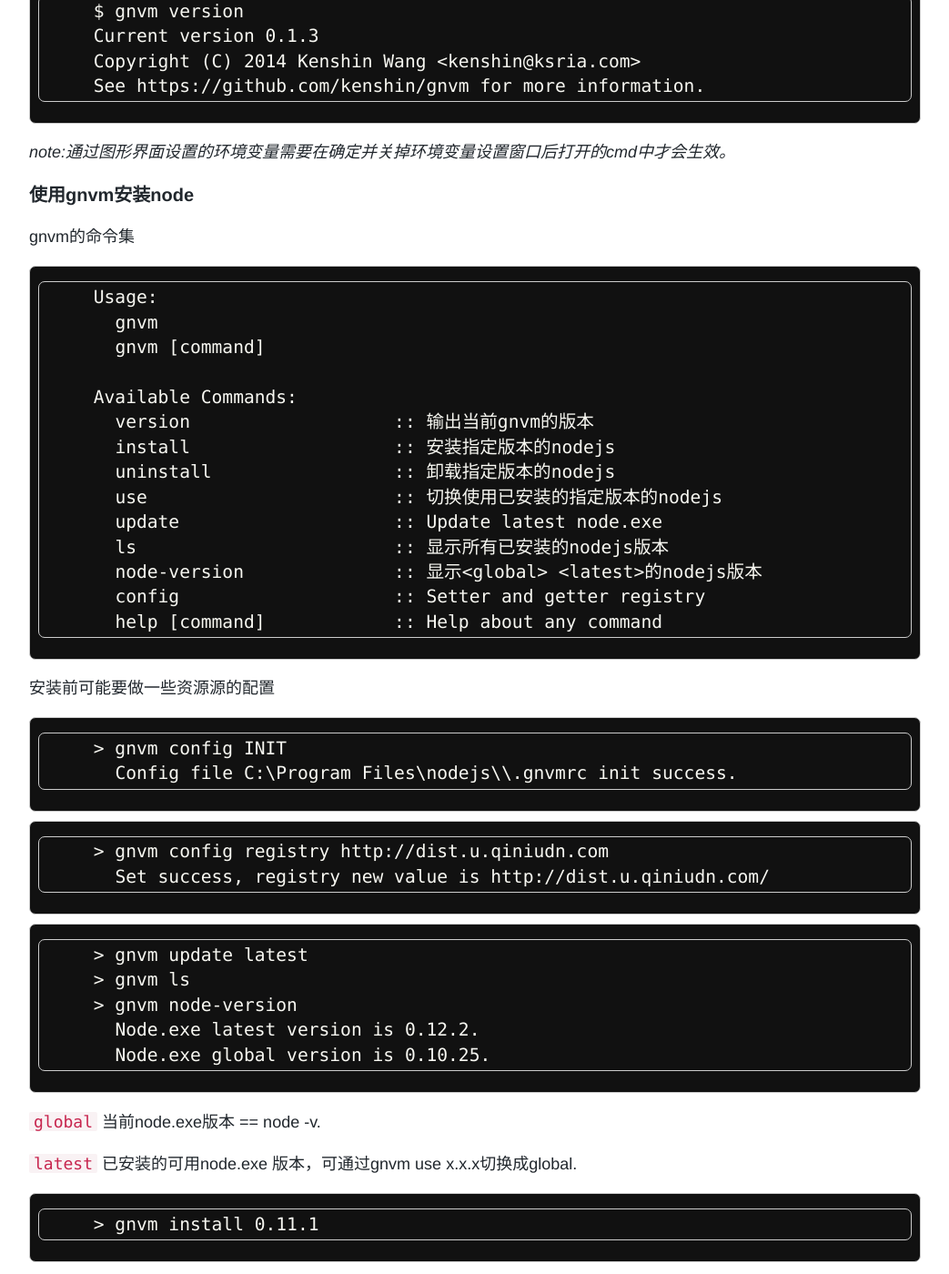
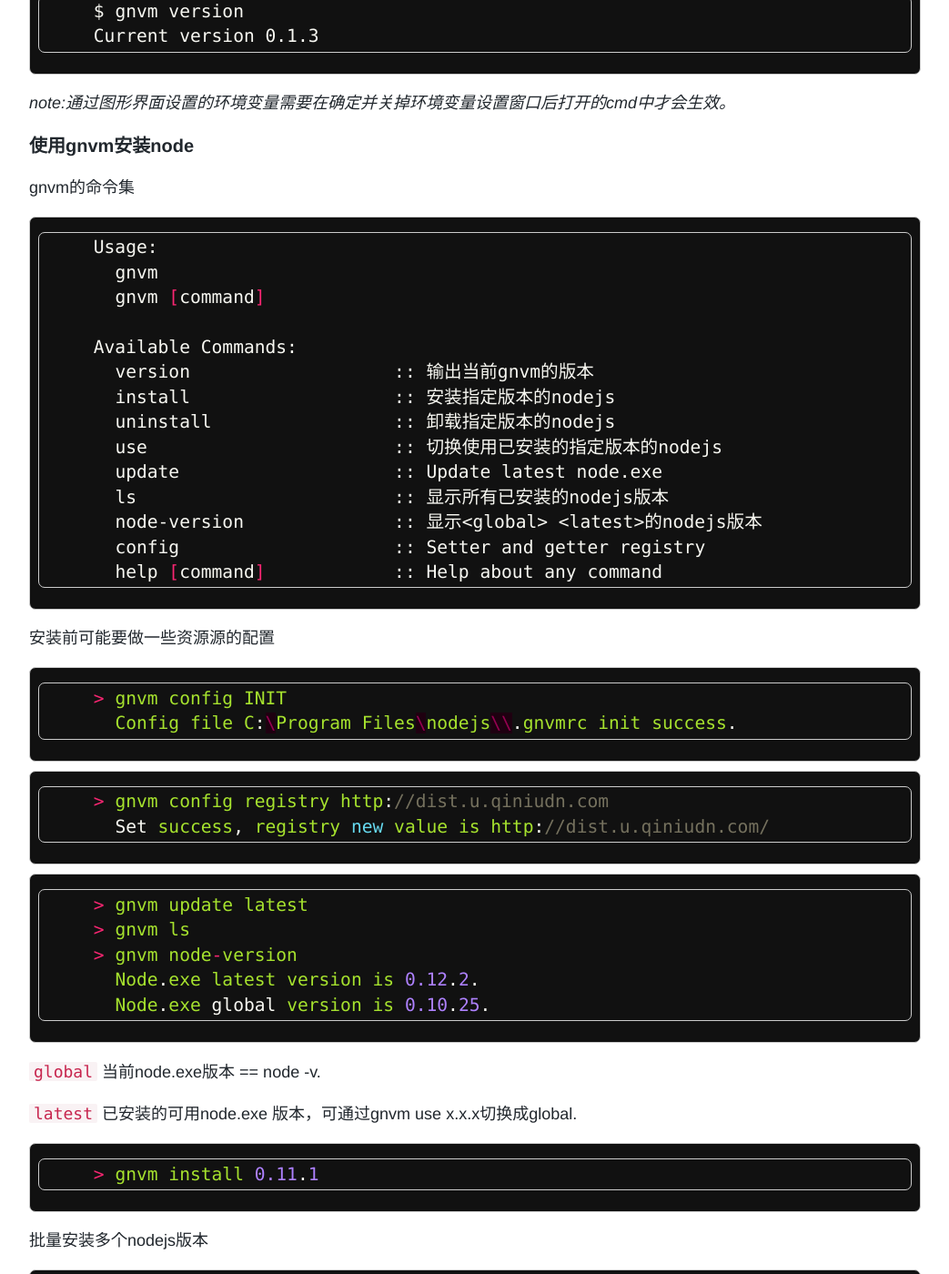
Before and after one commit to jennyhu/blog, a Jekyll site: the page built from _posts/2015-11-10-nodejs-v-win.md, in a window 1280 px wide and 1400 px high, scrolled down 724 px. Shown: the whole window at 91% size, without its empty margins (118-1161 px from the left). Built offline with Jekyll 4.4.1, drawn with Linux system fonts in a browser that asks for light colours; Markdown is read by kramdown in place of the engine named in the settings; some of the changed text lies outside the part shown.

Commit message:
add files

````diff
--- a/_layouts/post.html
+++ b/_layouts/post.html
@@ -18,7 +18,7 @@ layout: default
             <img width="35" height="35" src="{{ site.baseurl }}/assets/images/home.jpg" alt="" />
         </a>
         <time datetime="{{ page.date | date:'%Y-%m-%d' }}">
-          <a href="{{ page.url }}">{{ page.date | date: "%B %d, %Y" }}</a>
+          <a href="{{ site.baseurl }}{{ page.url }}">{{ page.date | date: "%B %d, %Y" }}</a>
         </time>
 
       </div>
--- a/_posts/2015-11-10-nodejs-v-win.md
+++ b/_posts/2015-11-10-nodejs-v-win.md
@@ -16,7 +16,7 @@ Node.js version manager on Windows by GO (一个windows上用Go语言实现的no
 
 git用户
 
-```
+```bash
     git clone git@github.com:Kenshin/gnvm-bin.git
 ```
 
@@ -28,11 +28,9 @@ git用户
 没有安装过node 把gnvm.exe放到自定义的一个目录下，并把这个目录添加到环境变量path中
 然后打开命令行，运行gnvm version输出Current version x.x.x则表示安装成功
 
-```
+```bash
     $ gnvm version
     Current version 0.1.3
-    Copyright (C) 2014 Kenshin Wang <kenshin@ksria.com>
-    See https://github.com/kenshin/gnvm for more information.
 ```
 
 *note:通过图形界面设置的环境变量需要在确定并关掉环境变量设置窗口后打开的cmd中才会生效。*
@@ -42,7 +40,7 @@ git用户
 
 gnvm的命令集
 
-```
+```bash
     Usage:
       gnvm
       gnvm [command]
@@ -61,17 +59,17 @@ gnvm的命令集
 
 安装前可能要做一些资源源的配置
 
-```
+```javascript
     > gnvm config INIT
       Config file C:\Program Files\nodejs\\.gnvmrc init success.
 ```
 
-```
+```javascript
     > gnvm config registry http://dist.u.qiniudn.com
       Set success, registry new value is http://dist.u.qiniudn.com/
 ```
 
-```
+```javascript
     > gnvm update latest
     > gnvm ls
     > gnvm node-version
@@ -83,25 +81,25 @@ gnvm的命令集
 
 `latest` 已安装的可用node.exe 版本，可通过gnvm use x.x.x切换成global.
 
-```
+```javascript
     > gnvm install 0.11.1
 ```
 
 批量安装多个nodejs版本
 
-```
+```javascript
     > gnvm install 0.11.1 0.11.2 0.11.3
 ```
 
 通过`use` 使用指定nodejs版本
 
-```
+```javascript
     > gnvm use 0.11.1
 ```
 
 卸载指定`node`版本
 
-```
+```javascript
     > gnvm uninstall 0.11.1
 ```
 
````
Also changed, not shown: _posts/2015-11-10-npm-v-change.md (+2 -2 lines), _posts/2015-11-12-tms-xtemplate.md (+3 -3 lines).
